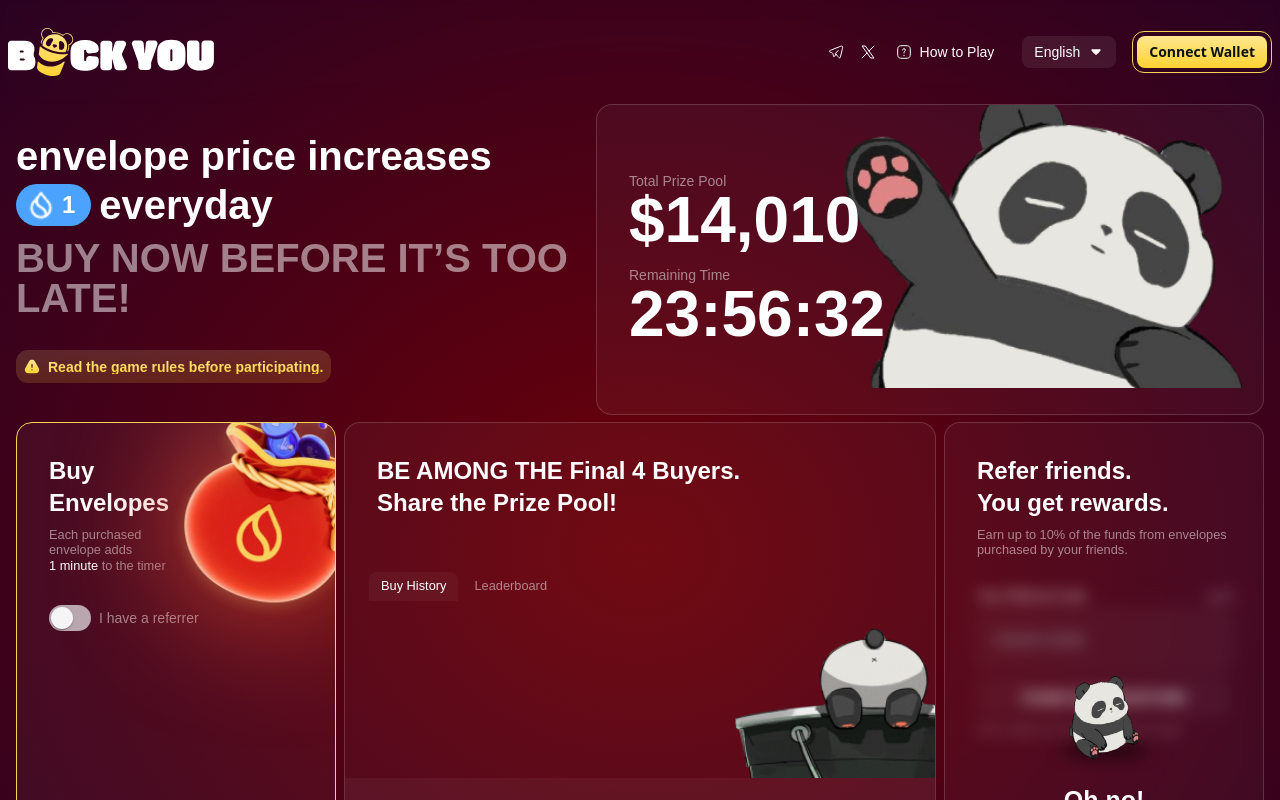
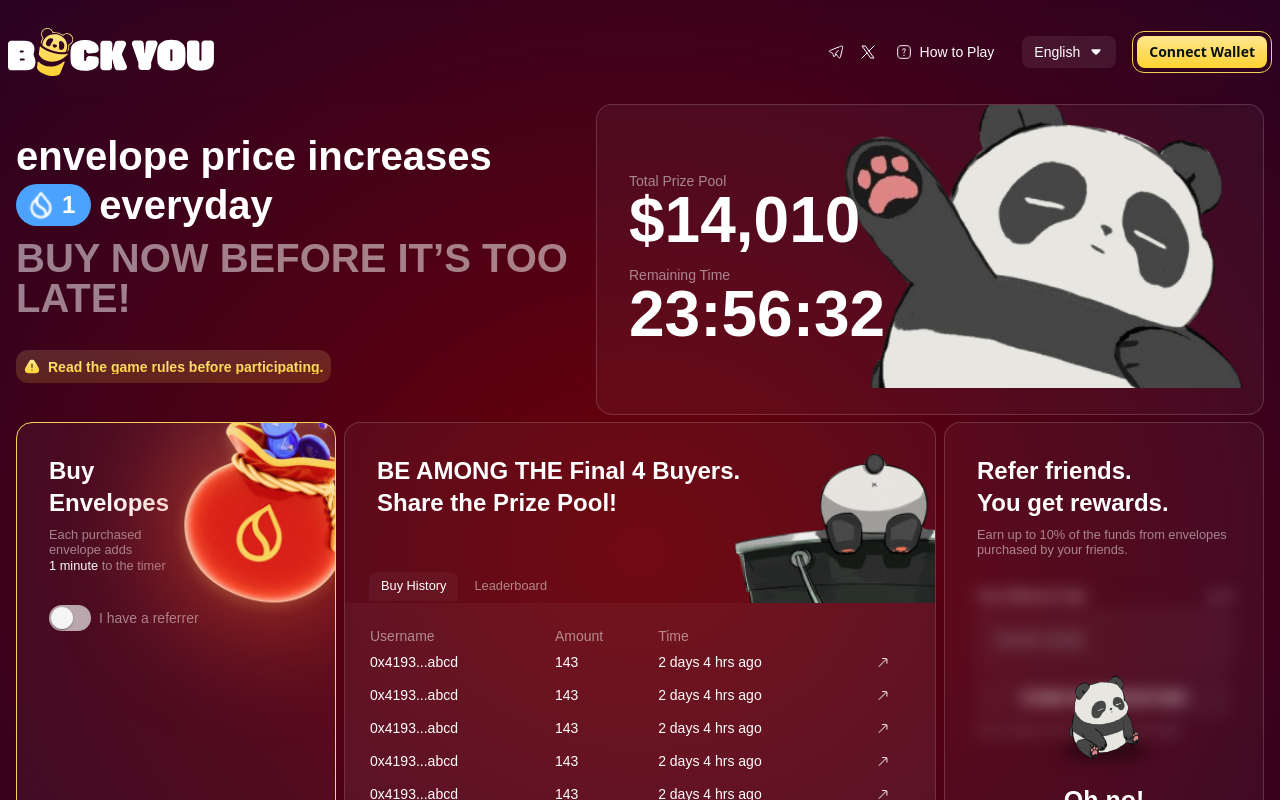
Before and after one commit to skyshare-systems/buckyou-frontend, a Next.js app: page / in a window 1280 px wide. Both pictures are taken after a click on the button "Buy History". Shown: the top 800 px of the page. Built offline with nearby package versions, Linux system fonts and the light colour scheme; a web font is replaced by a local one.

Commit message:
Create buy-history.tsx

```diff
--- /dev/null
+++ b/views/main-view/buy-history.tsx
@@ -0,0 +1,113 @@
+import ArrowUpRight from "@/components/icon/arrow-up-right";
+import {
+  Table,
+  TableBody,
+  TableCell,
+  TableHead,
+  TableHeader,
+  TableRow,
+} from "@/components/ui/table";
+
+const history = [
+  {
+    username: "0x4193...abcd",
+    amount: "143",
+    time: "2 days 4 hrs ago",
+    link: "#",
+  },
+  {
+    username: "0x4193...abcd",
+    amount: "143",
+    time: "2 days 4 hrs ago",
+    link: "#",
+  },
+  {
+    username: "0x4193...abcd",
+    amount: "143",
+    time: "2 days 4 hrs ago",
+    link: "#",
+  },
+  {
+    username: "0x4193...abcd",
+    amount: "143",
+    time: "2 days 4 hrs ago",
+    link: "#",
+  },
+  {
+    username: "0x4193...abcd",
+    amount: "143",
+    time: "2 days 4 hrs ago",
+    link: "#",
+  },
+  {
+    username: "0x4193...abcd",
+    amount: "143",
+    time: "2 days 4 hrs ago",
+    link: "#",
+  },
+  {
+    username: "0x4193...abcd",
+    amount: "143",
+    time: "2 days 4 hrs ago",
+    link: "#",
+  },
+  {
+    username: "0x4193...abcd",
+    amount: "143",
+    time: "2 days 4 hrs ago",
+    link: "#",
+  },
+  {
+    username: "0x4193...abcd",
+    amount: "143",
+    time: "2 days 4 hrs ago",
+    link: "#",
+  },
+  {
+    username: "0x4193...abcd",
+    amount: "143",
+    time: "2 days 4 hrs ago",
+    link: "#",
+  },
+  {
+    username: "0x4193...abcd",
+    amount: "143",
+    time: "2 days 4 hrs ago",
+    link: "#",
+  },
+  {
+    username: "0x4193...abcd",
+    amount: "143",
+    time: "2 days 4 hrs ago",
+    link: "#",
+  },
+];
+
+export function BuyHistory() {
+  return (
+    <Table className="overflow-auto">
+      <TableHeader className="p-1">
+        <TableRow className="text-white-50 ty-descriptions">
+          <TableHead>Username</TableHead>
+          <TableHead>Amount</TableHead>
+          <TableHead>Time</TableHead>
+          <TableHead className="text-right"></TableHead>
+        </TableRow>
+      </TableHeader>
+      <TableBody>
+        {history.map((data, index) => (
+          <TableRow key={index}>
+            <TableCell className="font-medium">{data.username}</TableCell>
+            <TableCell>{data.amount}</TableCell>
+            <TableCell>{data.time}</TableCell>
+            <TableCell className="text-right">
+              <a href={data.link}>
+                <ArrowUpRight />
+              </a>
+            </TableCell>
+          </TableRow>
+        ))}
+      </TableBody>
+    </Table>
+  );
+}
```
